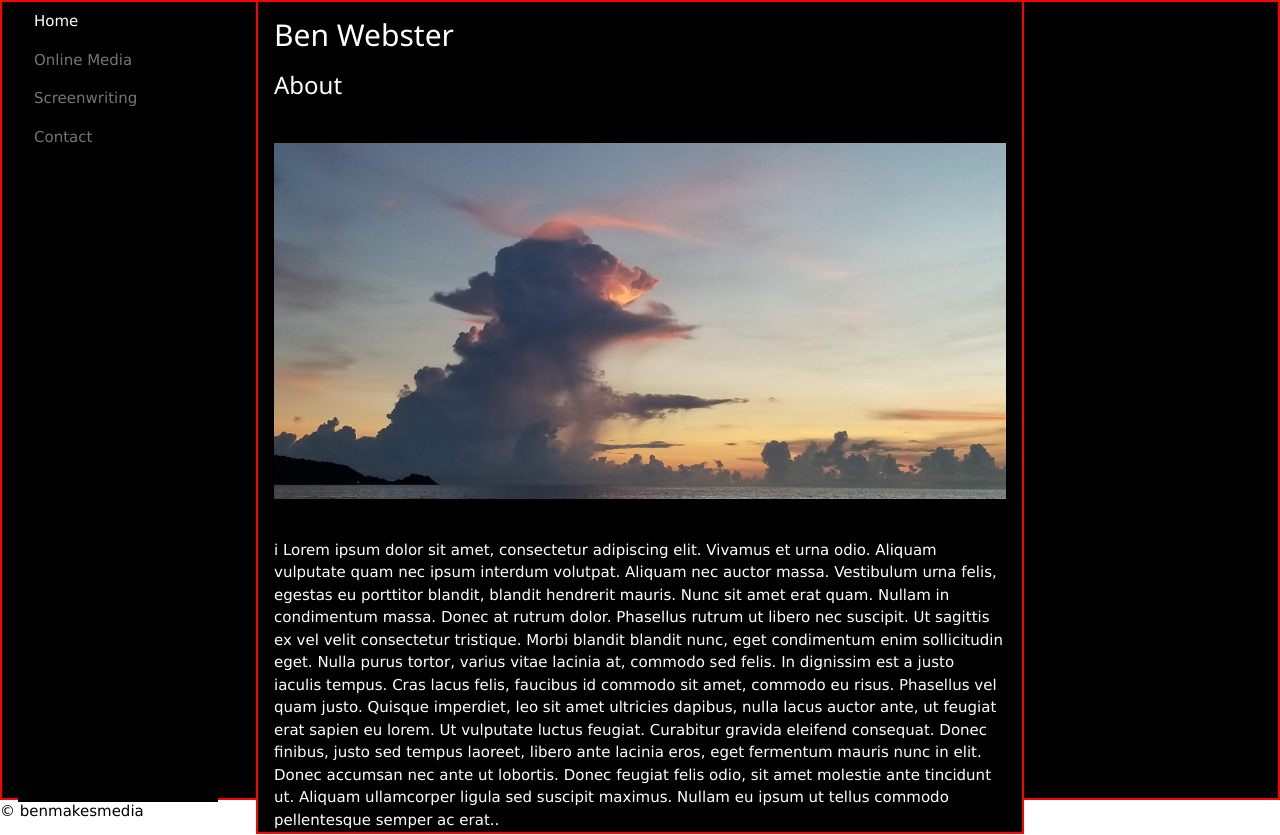
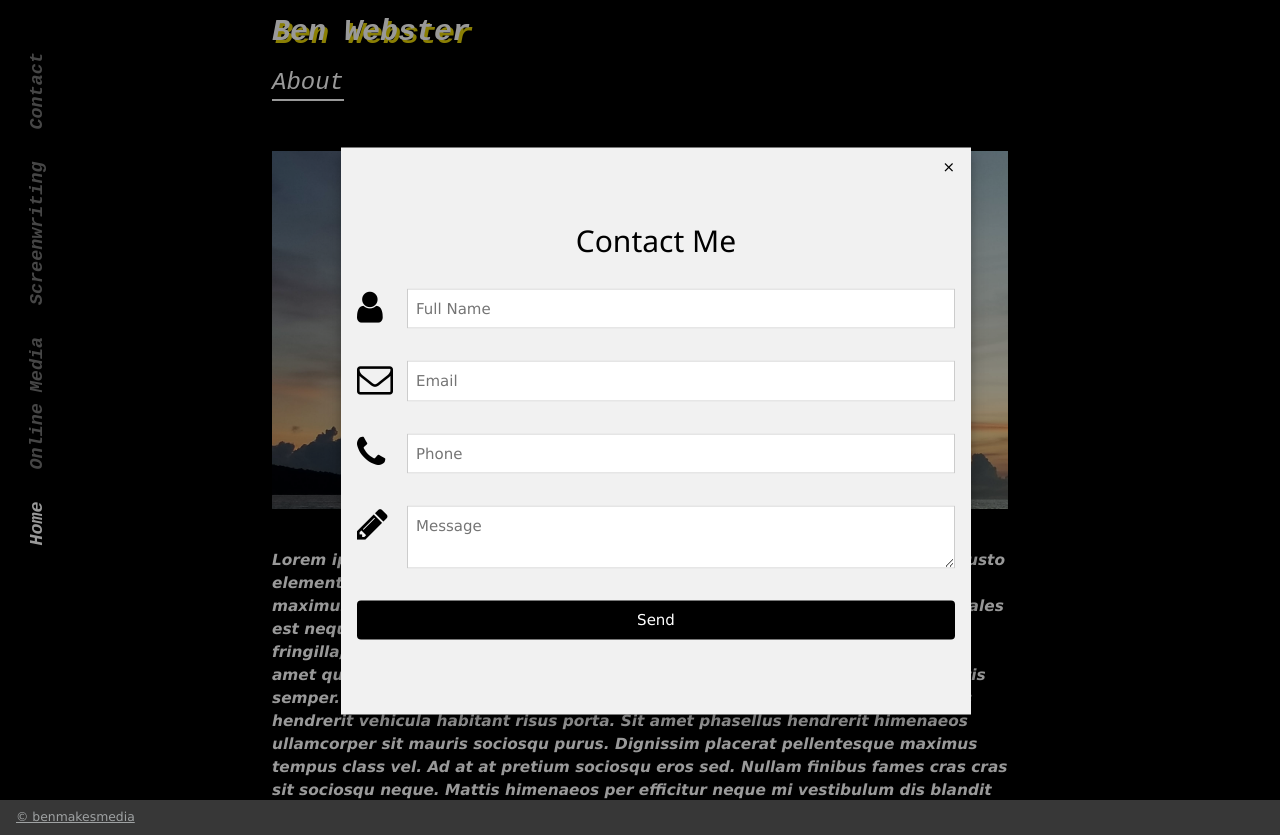
Before and after one commit to jtabor214/benfolio, a plain HTML site: page about-me.html in a window 1280 px wide. Both pictures are taken after a click on the link "Contact". Drawn offline with nearby package versions, Linux system fonts and the light colour scheme.

Commit message:
Final styling for about-me.html

```diff
--- a/about-me.css
+++ b/about-me.css
@@ -1,9 +1,23 @@
-h3 {
-  margin: 0;
+#about-me-container h2 {
+  font-family: 'Courier New', Courier, monospace;
+  font-style: italic;
+  font-weight: 600;
+  text-shadow: 3px 3px 0px rgb(231, 212, 7);
+}
+
+#about-me-container h3 {
+  font-family: 'Courier New', Courier, monospace;
+  font-style: italic;
+  text-decoration: underline;
+  text-underline-offset: 10px;
 }
 
 #nav-bar {
-  border: 2p solid blue;
+  /* border: 2p solid blue; */
+  height: 10%;
+  width: 45%;
+  transform-origin: left top; /* Set the point of rotation to the top-left */
+  transform: rotate(-90deg) translateX(-100%); /* Rotate the nav-bar */
 }
 
 #nav-bar li {
@@ -11,21 +25,61 @@ h3 {
   list-style: none;
   margin: 0;
   padding: 0;
+  font-size: 2.3vh;
+  font-family: 'Courier New', Courier, monospace;
+  font-style: italic;
+  font-weight: 900;
+
 }
 
+#close-modal-button{
+  background-color: none;
+}
+
+#contact-modal-content{
+  /* border: 2px solid blue; */
+  height: 90%;
+  background-color: none;
+  display: flex;
+  flex-direction: column;
+  background: none;
+  /* color: black; */
+  /* font-family: 'Times New Roman', Times, serif; */
+  /* font-size: calc(10px + 1.5vw); */
+}
+
+#contact-form{
+  display: flex;
+  flex-direction: column;
+  align-items: normal;
+  justify-content: center;
+  height: 90%;
+  width: 70%;
+}
 
 #about-me-splash {
-  border: 2px solid red;
+  /* border: 2px solid red; */
   background-color: black;
   height: 100vh;
 }
 
 #about-me-container {
-  border: 2px solid red;
+  /* border: 2px solid yellow; */
+  height: 100%;
+  overflow: auto;
   max-width: 915px;
+  font-size: 1.2vw;
+  font-weight: 600;
+  font-style: italic;
 }
 
 #profile-picture {
   margin-top: 40px;
   margin-bottom: 40px;
 }
+
+footer .w3-bar{
+  font-size: calc(6px + 0.5vw);
+  color: rgb(159, 162, 163);
+  background-color: rgb(55, 55, 55);
+}
--- a/about-me.html
+++ b/about-me.html
@@ -13,31 +13,49 @@
 
   <div id="about-me-splash" class="w3-container">
 
-    <div id="nav-bar" class="w3-sidebar w3-black">
+    <div id="nav-bar" class="w3-bar w3-black">
       <li><a href="index.html" class="w3-bar-item w3-button">Home</a></li>
       <li><a href="online-media.html" class="w3-bar-item w3-button w3-hover-none w3-text-grey w3-hover-text-white">Online Media</a></li>
       <li><a href="screenwriting.html" class="w3-bar-item w3-button w3-hover-none w3-text-grey w3-hover-text-white">Screenwriting</a></li>
-      <li><a href="#" class="w3-bar-item w3-button w3-hover-none w3-text-grey w3-hover-text-white">Contact</a></li>
+      <li><a href="#" onclick="document.getElementById('contact-modal').style.display='block'" class="w3-bar-item w3-button w3-hover-none w3-text-grey w3-hover-text-white">Contact</a></li>
     </div>
 
     <div class="w3-container w3-row">
-      <div id="about-me-container" class="w3-col w3-container w3-black w3-display-topmiddle " style="width:60%">
+      <div id="about-me-container" class="w3-col w3-container w3-black w3-display-topmiddle" style="width:60%">
         <h2>Ben Webster</h2>
         <h3>About</h3>
         <div class="w3-col w3-black">
           <img id="profile-picture" src="images/placeholder.jpg" class="w3-image">
         </div>
-        <p>i Lorem ipsum dolor sit amet, consectetur adipiscing elit. Vivamus et urna odio. Aliquam vulputate quam nec ipsum interdum volutpat. Aliquam nec auctor massa. Vestibulum urna felis, egestas eu porttitor blandit, blandit hendrerit mauris. Nunc sit amet erat quam. Nullam in condimentum massa. Donec at rutrum dolor. Phasellus rutrum ut libero nec suscipit.
-          Ut sagittis ex vel velit consectetur tristique. Morbi blandit blandit nunc, eget condimentum enim sollicitudin eget. Nulla purus tortor, varius vitae lacinia at, commodo sed felis. In dignissim est a justo iaculis tempus. Cras lacus felis, faucibus id commodo sit amet, commodo eu risus. Phasellus vel quam justo. Quisque imperdiet, leo sit amet ultricies dapibus, nulla lacus auctor ante, ut feugiat erat sapien eu lorem. Ut vulputate luctus feugiat. Curabitur gravida eleifend consequat. Donec finibus, justo sed tempus laoreet, libero ante lacinia eros, eget fermentum mauris nunc in elit. Donec accumsan nec ante ut lobortis. Donec feugiat felis odio, sit amet molestie ante tincidunt ut. Aliquam ullamcorper ligula sed suscipit maximus. Nullam eu ipsum ut tellus commodo pellentesque semper ac erat..</p>
+        <p>Lorem ipsum odor amet, consectetuer adipiscing elit. Purus laoreet placerat in justo elementum consectetur ornare malesuada. Cubilia ultricies elementum eget maximus, in maximus orci. Accumsan justo condimentum est est bibendum. Sodales est neque condimentum a; habitasse pulvinar enim. Quis egestas vestibulum fringilla, platea a lacinia volutpat dis. Euismod nibh platea volutpat sollicitudin amet quam curae phasellus. Euismod tempus habitant ridiculus et efficitur, mattis semper.
+          At rhoncus orci taciti suscipit; conubia varius. Vivamus praesent magnis hendrerit vehicula habitant risus porta. Sit amet phasellus hendrerit himenaeos ullamcorper sit mauris sociosqu purus. Dignissim placerat pellentesque maximus tempus class vel. Ad at at pretium sociosqu eros sed. Nullam finibus fames cras cras sit sociosqu neque. Mattis himenaeos per efficitur neque mi vestibulum dis blandit neque. Proin aenean ultrices eget pellentesque ante habitasse.</p>
+        <br>
+        <p>Lorem ipsum odor amet, consectetuer adipiscing elit. Purus laoreet placerat in justo elementum consectetur ornare malesuada. Cubilia ultricies elementum eget maximus, in maximus orci. Accumsan justo condimentum est est bibendum. Sodales est neque condimentum a; habitasse pulvinar enim. Quis egestas vestibulum fringilla, platea a lacinia volutpat dis. Euismod nibh platea volutpat sollicitudin amet quam curae phasellus.</p>
       </div>
     </div>
 
   </div>
 
+  <div id="modal-placeholder"></div>
+
   <footer>
-    <p>&copy; benmakesmedia</p>
+    <div class="w3-bar">
+      <div class="w3-bar-item">
+        <a href="index.html">&copy; benmakesmedia</a>
+      </div>
+    </div>
   </footer>
 
 
+  <script>
+    // Load the contact modal into the page
+    fetch('contact-modal.html')
+      .then(response => response.text())
+      .then(data => {
+        document.getElementById('modal-placeholder').innerHTML = data;
+      })
+      .catch(error => console.error('Error loading modal:', error));
+  </script>
+
 </body>
 </html>
--- /dev/null
+++ b/contact-modal.html
@@ -0,0 +1,44 @@
+<div id="contact-modal" class="w3-modal w3-animate-opacity">
+  <div id="contact-modal-content" class="w3-modal-content w3-animate-bottom">
+      <form id="contact-form" action="https://api.web3forms.com/submit" method="POST" class="w3-container w3-card-4 w3-light-grey w3-text-black w3-margin w3-display-middle">
+          <h2 class="w3-center">Contact Me</h2>
+          <span onclick="document.getElementById('contact-modal').style.display='none'"
+              id="close-modal-button" class="w3-button w3-hover-none w3-display-topright" style="background: none;">&times;
+          </span>
+          <input type="hidden" name="access_key" value="75e8e0b3-686c-4204-bc06-4ef3a43fb145">
+          <input type="hidden" name="subject" value="New Contact Opportunity">
+          <input type="hidden" name="from_name" value="benmakesmedia.com">
+          <input type="hidden" name="redirect" value="https://web3forms.com/success">
+
+          <div class="w3-row w3-section">
+              <div class="w3-col" style="width:50px"><i class="w3-xxlarge fa fa-user"></i></div>
+              <div class="w3-rest">
+                  <input class="w3-input w3-border" name="name" type="text" placeholder="Full Name" required>
+              </div>
+          </div>
+
+          <div class="w3-row w3-section">
+              <div class="w3-col" style="width:50px"><i class="w3-xxlarge fa fa-envelope-o"></i></div>
+              <div class="w3-rest">
+                  <input class="w3-input w3-border" name="email" type="email" placeholder="Email" required>
+              </div>
+          </div>
+
+          <div class="w3-row w3-section">
+              <div class="w3-col" style="width:50px"><i class="w3-xxlarge fa fa-phone"></i></div>
+              <div class="w3-rest">
+                  <input class="w3-input w3-border" name="phone" type="text" placeholder="Phone">
+              </div>
+          </div>
+
+          <div class="w3-row w3-section">
+              <div class="w3-col" style="width:50px"><i class="w3-xxlarge fa fa-pencil"></i></div>
+              <div class="w3-rest">
+                  <textarea class="w3-input w3-border" name="message" type="text" placeholder="Message" required></textarea>
+              </div>
+          </div>
+
+          <button type="submit" class="w3-button w3-round w3-block w3-section w3-black w3-ripple w3-padding">Send</button>
+      </form>
+  </div>
+</div>
```
Also changed, not shown: index.html (+15 -49 lines).
